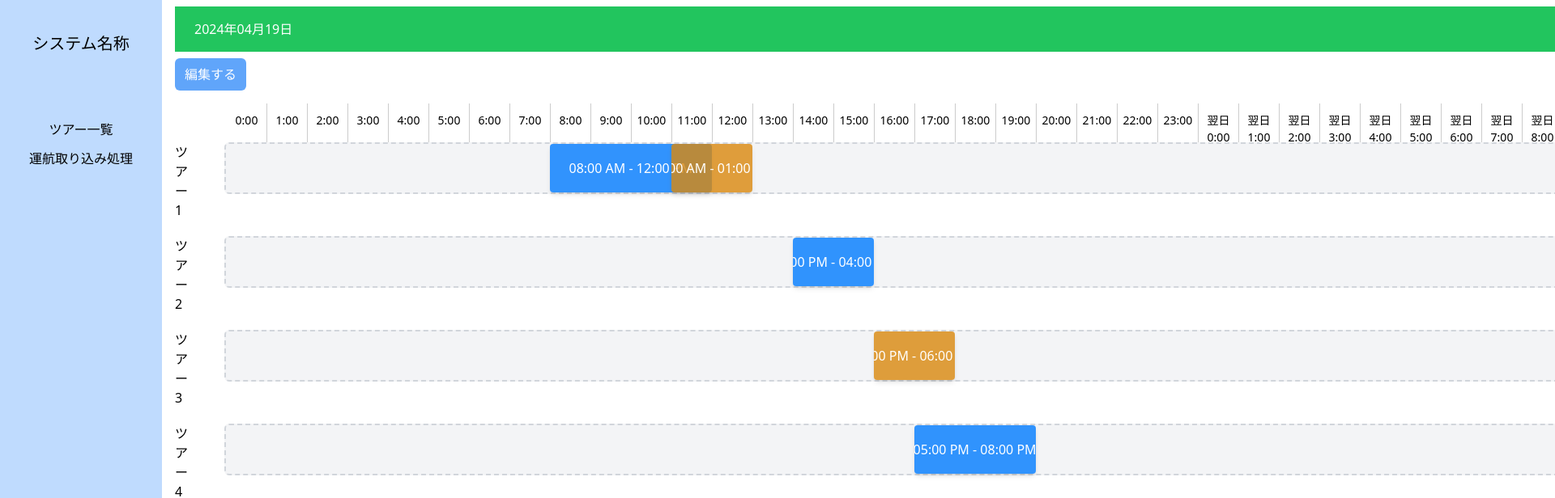
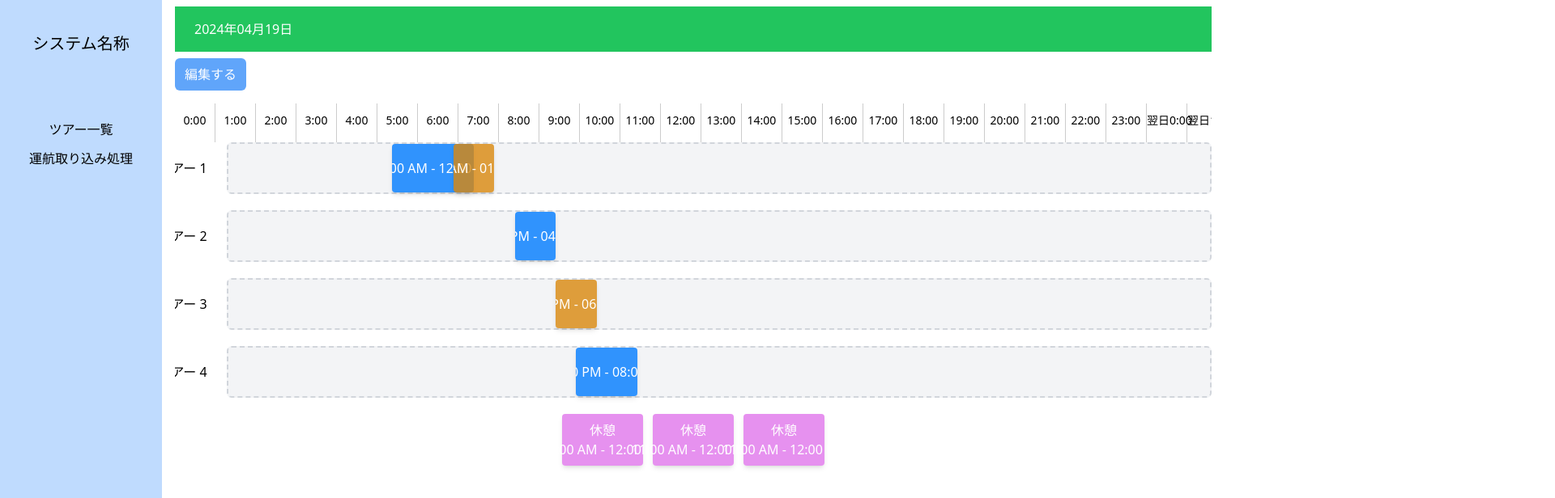
Before and after one commit to okuyama-code/drag-and-drop-pra, a React (Create React App) app: page / in a window 1280 px wide. Shown: the top 616 px of the page at 81% size, 1920 px wide, since content can reach past the window. Built offline with nearby package versions, Linux system fonts and the light colour scheme.

Commit message:
表示はおかしいが部分スクロールはできた

```diff
--- a/src/components/MainArea.tsx
+++ b/src/components/MainArea.tsx
@@ -346,7 +346,10 @@ const MainArea = () => {
           </div>
 
           {/* ここだけスクロールしたい */}
-          <div>
+          <div className="container">
+            <div className="row">
+              <div className="parent">
+                <div className="content">
                   <div className="flex">
                     <div className="w-16"></div>
                     <div className="flex-grow relative h-12 flex items-center">
@@ -418,6 +421,9 @@ const MainArea = () => {
                   ))}
                 </div>
               </div>
+            </div>
+          </div>
+        </div>
 
         {/* 休憩タグエリア */}
         <div className="flex justify-center gap-x-3">
--- a/src/index.css
+++ b/src/index.css
@@ -1,3 +1,18 @@
 @tailwind base;
 @tailwind components;
 @tailwind utilities;
+
+
+.parent {
+  overflow-x: auto;
+}
+
+.content {
+  height: 100%;
+  white-space: nowrap;
+}
+
+.container {
+  overflow-y: auto;
+  overflow-x: hidden;
+}
```
Lines whose indentation alone changed are shown as unchanged.
